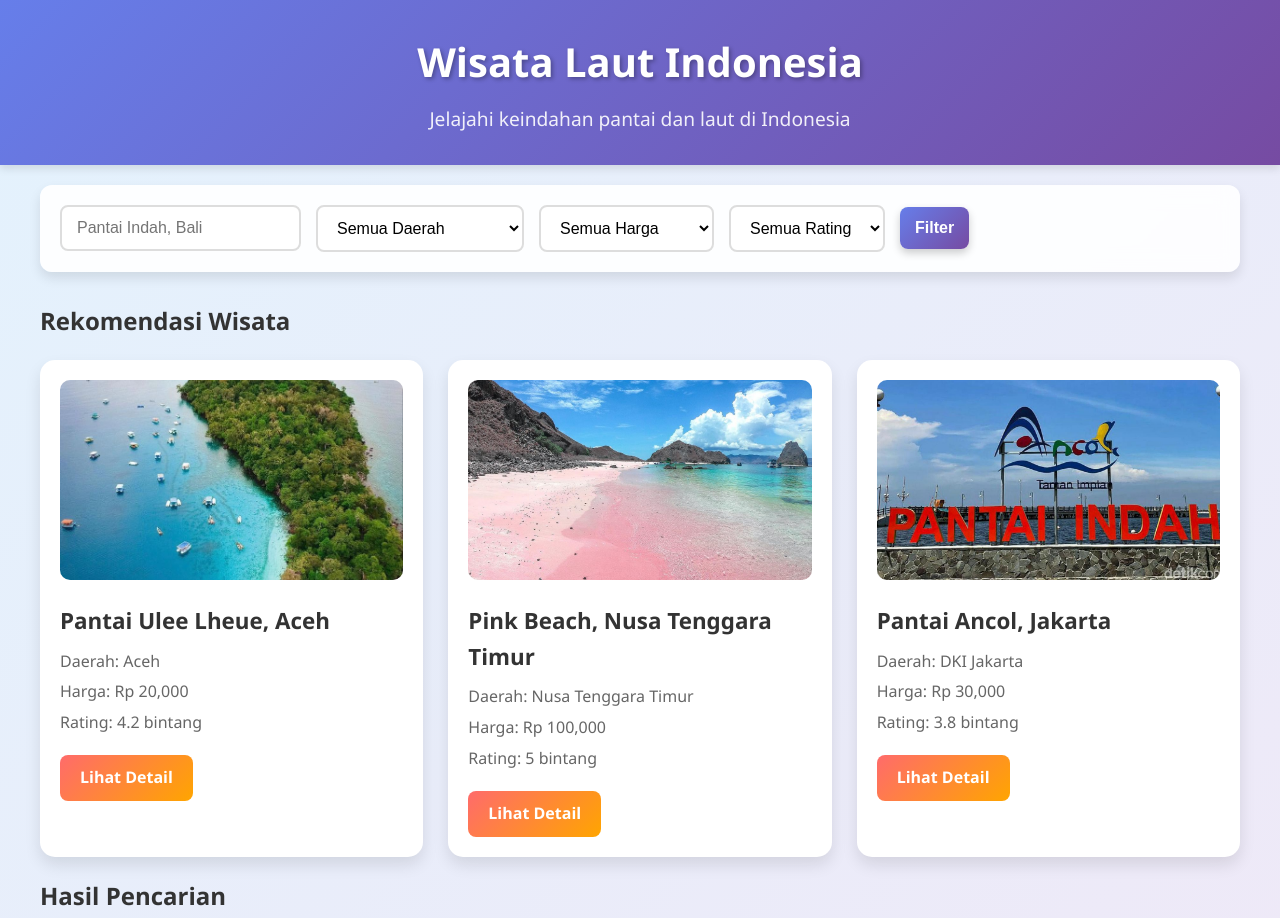
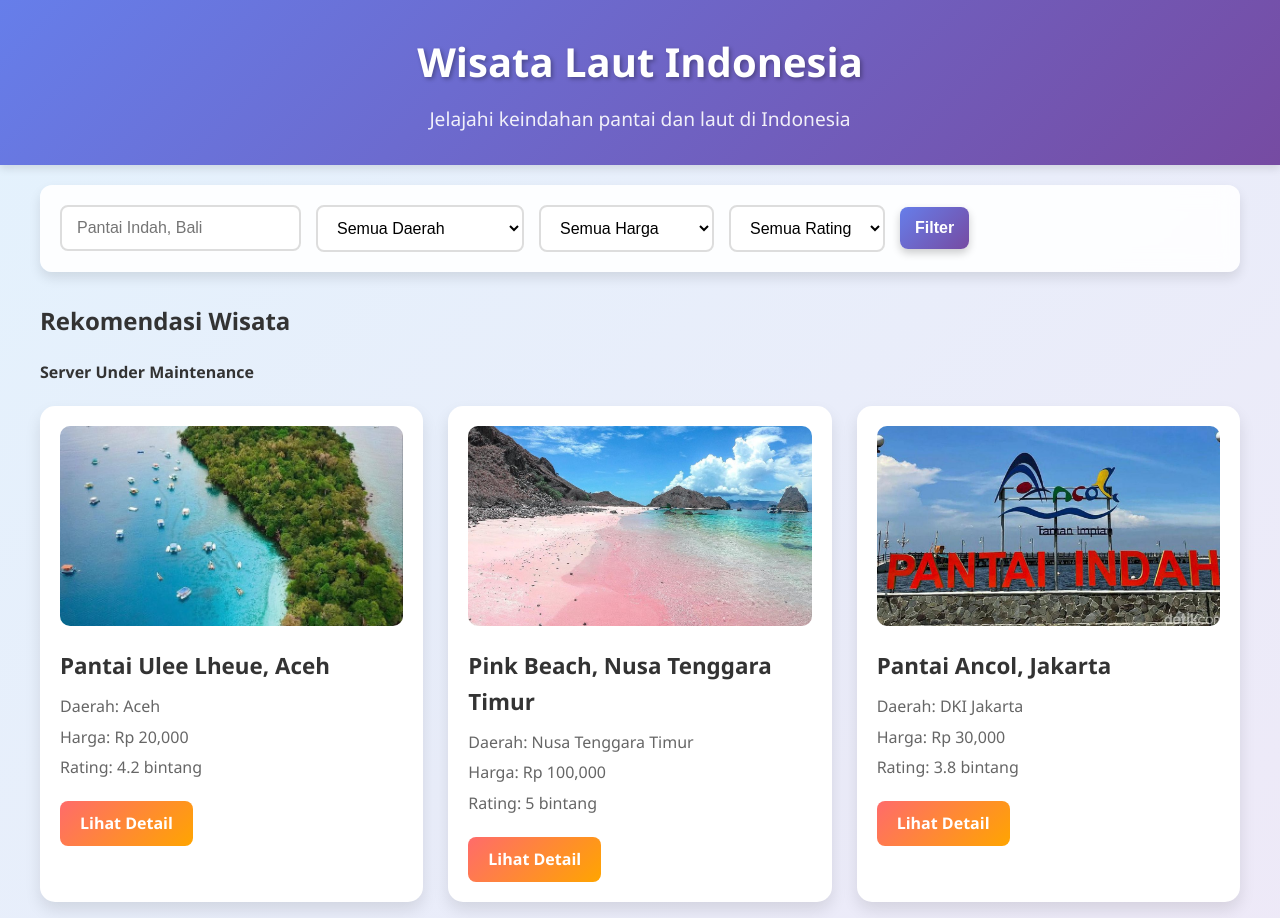
Before and after one commit to rikooo3/Wisataindonesia-host, a plain HTML site: page index.html in a window 1280 px wide. Shown: the top 918 px of the page. Drawn offline with Linux system fonts and the light colour scheme.

Commit message:
Add server maintenance notice in recommendations section
Added a maintenance message to the recommendations section.

```diff
--- a/index.html
+++ b/index.html
@@ -38,6 +38,7 @@
 
         <section id="rekomendasi">
             <h2>Rekomendasi Wisata</h2>
+            <strong>Server Under Maintenance</strong>
             <div id="rekomendasi-list">
                 <!-- Rekomendasi akan diisi oleh JS -->
             </div>
```
